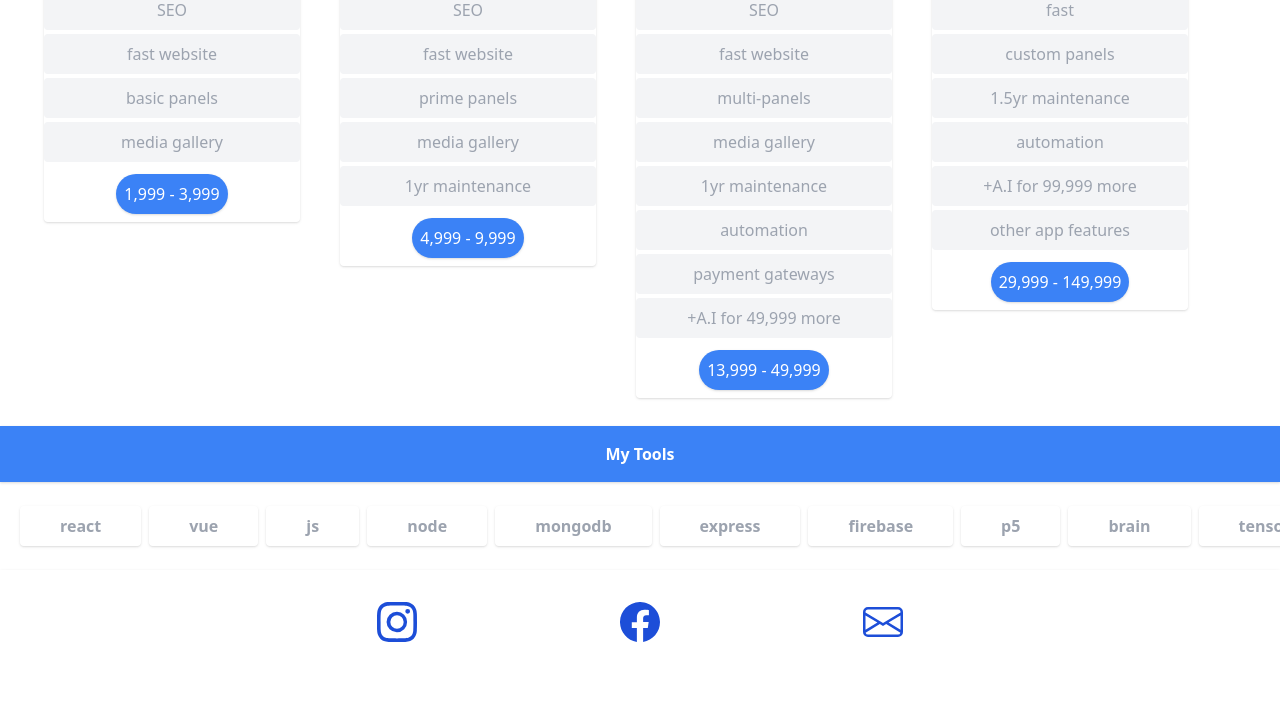
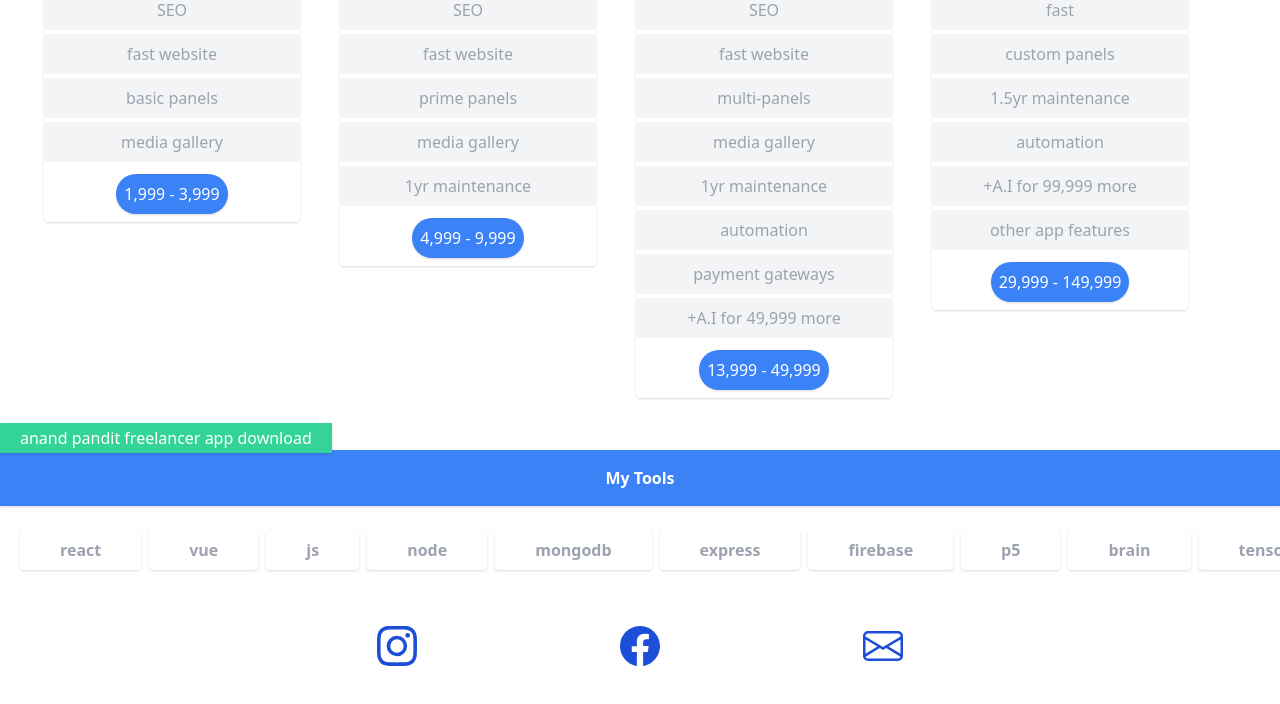
Before and after one commit to anandecho1000/anandpandit, a plain HTML site: page index.html in a window 1280 px wide. Shown: the part 494-1198 px from the top of the page. Drawn offline with nearby package versions, Linux system fonts and the light colour scheme.

Commit message:
Update index.html

```diff
--- a/index.html
+++ b/index.html
@@ -92,6 +92,9 @@ content="Hey there looking for a freelancer who is expert in web">
     </div>
   </div>
   <div>
+
+<a href="https://m.apkpure.com/anand-pandit-freelancer/com.me.anand" class="shadow bg-green-400 text-white px-5 py-1"/>anand pandit freelancer app download</a>
+
     <div class="shadow max-w-full p-4 font-bold text-center bg-blue-500 text-white">My Tools</div>
     <div class="my-2 p-4 whitespace-nowrap overflow-x-scroll" id="vue-g1">
       <div v-for="i in g1" class="rounded inline-block p-2 text-gray-400 shadow px-10 mx-1 text-center font-bold hover:text-blue-400 hover:text-white select-none">
```
